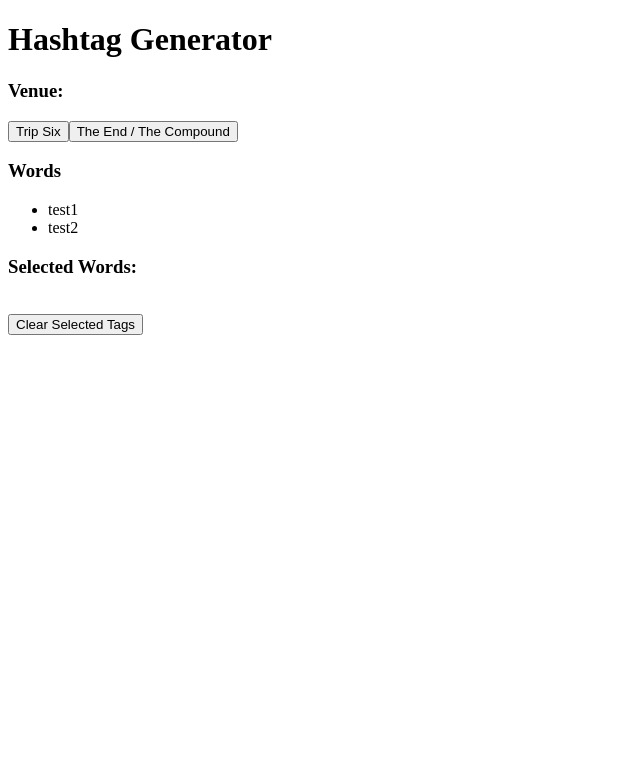
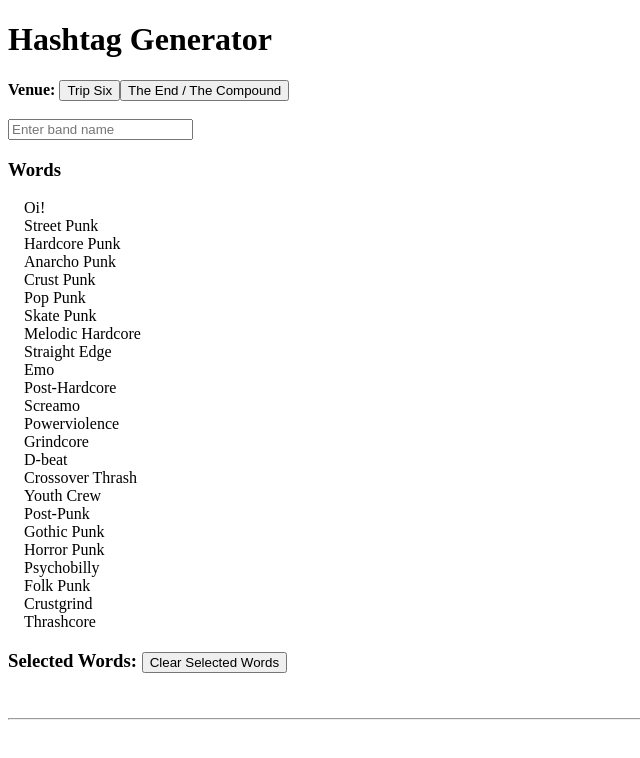
Before and after one commit to allenhsieh/stupidTagGeneratorForHTXIdiots, a React (Create React App) app: page / in a window 1280 px wide. Shown: the top 758 px of the page, without its empty margins (0-640 px from the left). Built offline with nearby package versions, Linux system fonts and the light colour scheme; the HTML template or start-up script is replaced by a standard one.

Commit message:
Update 3 files

```diff
--- /dev/null
+++ b/public/index.html
@@ -0,0 +1,12 @@
+<!DOCTYPE html>
+<html lang="en">
+  <head>
+    <meta charset="UTF-8">
+    <title>Your Application Title</title>
+  </head>
+  <body>
+    <div id="root"></div>
+
+    <script src="app.js"></script>
+  </body>
+</html>
--- a/src/Tags.js
+++ b/src/Tags.js
@@ -44,13 +44,63 @@ const App = () => {
   const [generatedHashtags, setGeneratedHashtags] = useState("");
   const [generatedSemicolon, setGeneratedSemicolon] = useState("");
   const [generatedComma, setGeneratedComma] = useState("");
+  const [bandName, setBandName] = useState("");
 
-  const tags = ["test1", "test2"];
-
+  const tags = [
+    "Oi!",
+    "Street Punk",
+    "Hardcore Punk",
+    "Anarcho Punk",
+    "Crust Punk",
+    "Pop Punk",
+    "Skate Punk",
+    "Melodic Hardcore",
+    "Straight Edge",
+    "Emo",
+    "Post-Hardcore",
+    "Screamo",
+    "Powerviolence",
+    "Grindcore",
+    "D-beat",
+    "Crossover Thrash",
+    "Youth Crew",
+    "Post-Punk",
+    "Gothic Punk",
+    "Horror Punk",
+    "Psychobilly",
+    "Folk Punk",
+    "Crustgrind",
+    "Thrashcore"
+  ];
   const containerRef = useRef(null);
   const outputRef = useRef(null);
   const clickTimeoutRef = useRef(null);
   const draggingRef = useRef(false);
+
+  const handleBandNameChange = (event) => {
+    setBandName(event.target.value);
+  };
+
+  const handleBandNameKeyDown = (event) => {
+    if (event.key === "Enter") {
+      const bandNameStartCase = startCaseWords(bandName);
+      const updatedTags = [
+        ...selectedTags.filter(
+          (tag) => !tag.toLowerCase().includes(bandName.toLowerCase())
+        ),
+        bandNameStartCase
+      ].sort();
+      setSelectedTags(updatedTags);
+      setBandName("");
+    }
+  };
+
+  const startCaseWords = (str) => {
+    return str
+      .split(" ")
+      .map((word) => word.charAt(0).toUpperCase() + word.slice(1))
+      .join(" ");
+  };
 
   const handleTagClick = (tag) => {
     if (defaultSelectedTags.includes(tag)) {
@@ -80,6 +130,7 @@ const App = () => {
 
   const clearSelectedTags = () => {
     setSelectedTags([...defaultSelectedTags]);
+    setBandName("");
   };
 
   const generateHashtags = () => {
@@ -180,8 +231,9 @@ const App = () => {
   return (
     <div>
       <h1>Hashtag Generator</h1>
+
       <div>
-        <h3>Venue:</h3>
+        <b>Venue: </b>
         <button onClick={() => handleVenueClick(venues.tripSix)}>
           Trip Six
         </button>
@@ -189,13 +241,17 @@ const App = () => {
           The End / The Compound
         </button>
       </div>
-      <div
-        ref={containerRef}
-        onMouseUp={handleMouseUp}
-        style={{ userSelect: "none" }}
-      >
+      <br />
+      <input
+        type="text"
+        value={bandName}
+        onChange={handleBandNameChange}
+        onKeyDown={handleBandNameKeyDown}
+        placeholder="Enter band name"
+      />
+      <div ref={containerRef} onMouseUp={handleMouseUp}>
         <h3>Words</h3>
-        <ul>
+        <ul style={{ listStyle: "none", paddingLeft: 16 }}>
           {tags.map((tag) => (
             <li
               key={tag}
@@ -213,15 +269,17 @@ const App = () => {
       </div>
 
       <div>
-        <h3>Selected Words:</h3>
+        <h3>
+          Selected Words:{"     "}
+          <button onClick={clearSelectedTags}>Clear Selected Words</button>
+        </h3>
         <div>
           {selectedTags.length > defaultSelectedTags.length &&
             selectedTags.join(", ")}
         </div>
         <br />
-        <button onClick={clearSelectedTags}>Clear Selected Tags</button>
       </div>
-
+      <hr />
       {selectedTags.length > defaultSelectedTags.length && (
         <>
           {generatedHashtags && (
```
Also changed, not shown: 1 other file (tests, documents, lock files or other folders).
